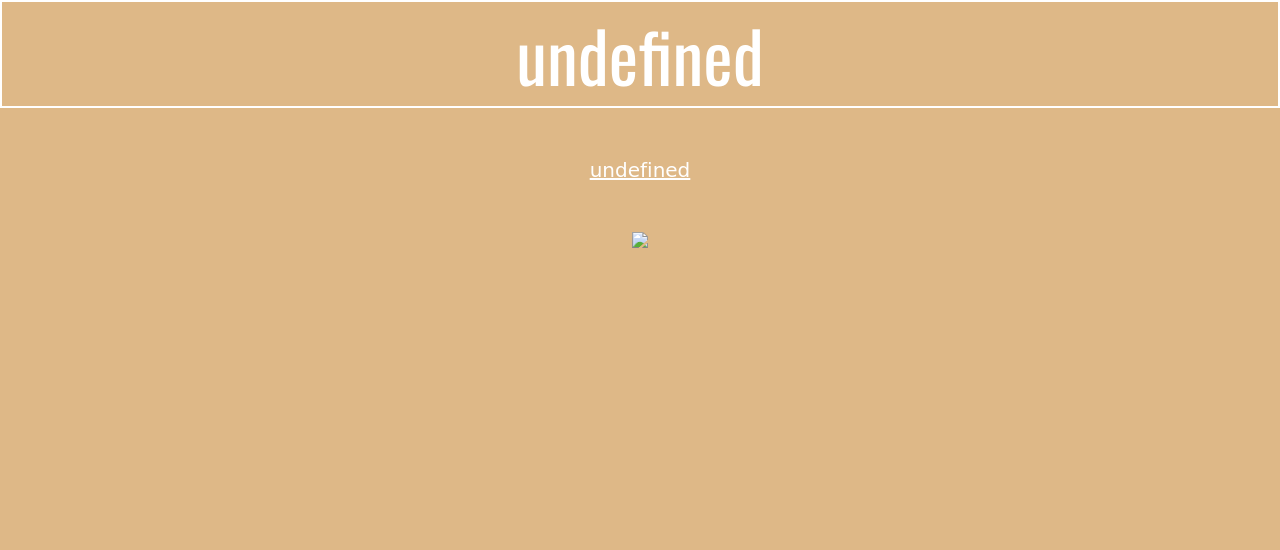
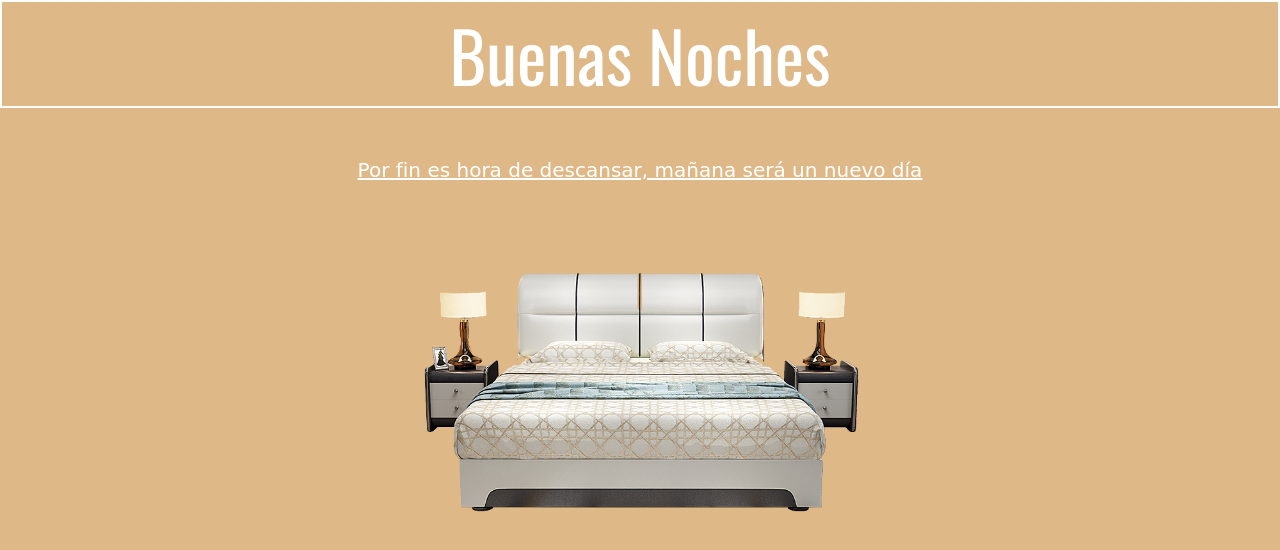
Before and after one commit to Lepe-Dev/saludoHorario, a website: page index.html in a window 1280 px wide. Drawn offline with nearby package versions, Linux system fonts and the light colour scheme.

Commit message:
Error en horario nocturno solucionado

```diff
--- a/index.html
+++ b/index.html
@@ -9,13 +9,13 @@
     <link href="https://fonts.googleapis.com/css2?family=Oswald&display=swap" rel="stylesheet">
 </head>
 <body>
-    <script type="text/javascript" src="main.js"></script>
+
 
     <div id="saludo">
         <p id="txtsaludo" class="texto"></p>
         <p id="txtcomplemento" class="complemento"></p>
         <img id="image" name="tiempo"/>
     </div>
-
+    <script type="text/javascript" src="main.js"></script>
 </body>
 </html>
--- a/main.js
+++ b/main.js
@@ -15,7 +15,7 @@ function mostrarSaludo() {
         var complemento = "Es hora de un buen almuerzo para mantener las energías"
         var imagen = "img/lunch.png";
     }
-    if (hora >= 18 && hora < 6) {
+    if (hora >= 18 && hora < 24 || hora >= 0 && hora < 6) {
         var texto = "Buenas Noches";
         var complemento = "Por fin es hora de descansar, mañana será un nuevo día"
         var imagen = "img/bed.png";
--- a/styles.css
+++ b/styles.css
@@ -1,7 +1,6 @@
 body {
     background-color: #deb887;
     margin: 0;
-
 }
 
 #saludo {
```
